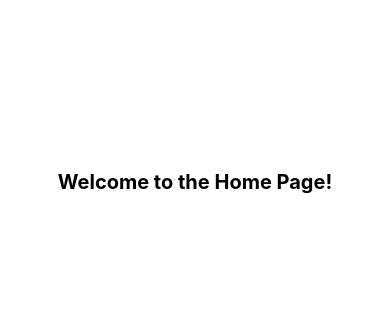
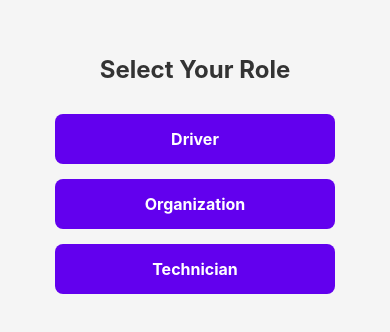
Before and after one commit to Surendar-k/TyreWhizz, a React Native app: screen /DriverPage in a window 390 px wide. Shown: the part 240-572 px from the top of the page. Built offline with nearby package versions, Linux system fonts and the light colour scheme.

Commit message:
added role selection

```diff
--- a/App.js
+++ b/App.js
@@ -1,8 +1,9 @@
 import React from 'react';
 import { NavigationContainer } from '@react-navigation/native';
 import { createStackNavigator } from '@react-navigation/stack';
-import WelcomePage from './components/WelcomePage.js'; // Adjust the path as needed
-import HomePage from './components/HomePage.js'; // Create a HomePage component
+import WelcomePage from './components/WelcomePage'; // Adjust the path as needed
+import UserTypeSelectionPage from './components/UserTypeSelectionPage';
+import RoleBasedAuthPage from './components/RoleBasedAuthPage'; // Adjust path as needed
 
 const Stack = createStackNavigator();
 
@@ -11,7 +12,8 @@ const App = () => {
     <NavigationContainer>
       <Stack.Navigator screenOptions={{ headerShown: false }}>
         <Stack.Screen name="WelcomePage" component={WelcomePage} />
-        <Stack.Screen name="HomePage" component={HomePage} />
+        <Stack.Screen name="UserTypeSelectionPage" component={UserTypeSelectionPage} />
+        <Stack.Screen name="RoleBasedAuthPage" component={RoleBasedAuthPage} />
       </Stack.Navigator>
     </NavigationContainer>
   );
--- /dev/null
+++ b/components/RoleBasedAuthPage.js
@@ -0,0 +1,200 @@
+import React, { useState } from 'react';
+import { View, Text, TextInput, TouchableOpacity, StyleSheet, Alert } from 'react-native';
+import { useRoute, useNavigation } from '@react-navigation/native';
+
+const RoleBasedAuthPage = () => {
+  const route = useRoute();
+  const navigation = useNavigation();
+  const { userType } = route.params; // Get the selected user type (driver, organization, technician)
+
+  const [email, setEmail] = useState('');
+  const [password, setPassword] = useState('');
+  const [confirmPassword, setConfirmPassword] = useState('');
+  const [isSignup, setIsSignup] = useState(false);
+
+  const validateEmail = (email) => {
+    const emailRegex = /^[^\s@]+@[^\s@]+\.[^\s@]+$/;
+    return emailRegex.test(email);
+  };
+
+  const validatePassword = (password) => password.length >= 8;
+
+  const mockServerResponse = (type) => {
+    return new Promise((resolve, reject) => {
+      setTimeout(() => {
+        if (type === 'signup' && email === 'test@example.com') {
+          reject('This email is already registered.');
+        } else if (type === 'login' && (email !== 'test@example.com' || password !== 'password123')) {
+          reject('Incorrect email or password.');
+        } else {
+          resolve(`${type.charAt(0).toUpperCase() + type.slice(1)} successful!`);
+        }
+      }, 1500);
+    });
+  };
+
+  const handleSubmit = () => {
+    if (!email || !password || (isSignup && !confirmPassword)) {
+      Alert.alert('Error', 'All fields are required.');
+      return;
+    }
+
+    if (!validateEmail(email)) {
+      Alert.alert('Error', 'Invalid email format.');
+      return;
+    }
+
+    if (!validatePassword(password)) {
+      Alert.alert('Error', 'Password must be at least 8 characters long.');
+      return;
+    }
+
+    if (isSignup) {
+      if (password !== confirmPassword) {
+        Alert.alert('Error', 'Passwords do not match.');
+        return;
+      }
+
+      // Mock account creation logic (you can replace it with API call later)
+      Alert.alert(
+        'Account Created',
+        'Your account has been successfully created. You can now log in with your credentials.',
+        [
+          {
+            text: 'OK',
+            onPress: () => {
+              setIsSignup(false); // Switch to login view
+            },
+          },
+        ]
+      );
+    } else {
+      // Mock login validation
+      if (email === 'test@example.com' && password === 'password123') {
+        Alert.alert(
+          'Login Successful',
+          '',
+          [
+            {
+              text: 'OK',
+              onPress: () => navigation.navigate('HomePage'), // Navigate to HomePage
+            },
+          ]
+        );
+      } else {
+        Alert.alert('Error', 'Incorrect email or password.');
+      }
+    }
+  };
+
+
+  return (
+    <View style={styles.container}>
+      <TouchableOpacity style={styles.backButton} onPress={() => navigation.goBack()}>
+        <Text style={styles.backButtonText}>Back</Text>
+      </TouchableOpacity>
+
+      <Text style={styles.title}>
+        {isSignup
+          ? `${userType.charAt(0).toUpperCase() + userType.slice(1)} Signup`
+          : `${userType.charAt(0).toUpperCase() + userType.slice(1)} Login`}
+      </Text>
+
+      <TextInput
+        style={styles.input}
+        placeholder="Email"
+        value={email}
+        onChangeText={setEmail}
+      />
+      <TextInput
+        style={styles.input}
+        placeholder="Password"
+        value={password}
+        onChangeText={setPassword}
+        secureTextEntry
+      />
+      {isSignup && (
+        <TextInput
+          style={styles.input}
+          placeholder="Confirm Password"
+          value={confirmPassword}
+          onChangeText={setConfirmPassword}
+          secureTextEntry
+        />
+      )}
+
+      <TouchableOpacity style={styles.button} onPress={handleSubmit}>
+        <Text style={styles.buttonText}>{isSignup ? 'Sign Up' : 'Login'}</Text>
+      </TouchableOpacity>
+
+      <TouchableOpacity style={styles.switchButton} onPress={() => setIsSignup(!isSignup)}>
+        <Text style={styles.switchButtonText}>
+          {isSignup
+            ? 'Already have an account? Login'
+            : 'Don\'t have an account? Sign Up'}
+        </Text>
+      </TouchableOpacity>
+    </View>
+  );
+};
+
+const styles = StyleSheet.create({
+  container: {
+    flex: 1,
+    justifyContent: 'center',
+    alignItems: 'center',
+    padding: 20,
+    backgroundColor: '#f5f5f5',
+  },
+  title: {
+    fontSize: 24,
+    fontWeight: 'bold',
+    marginBottom: 20,
+    color: '#333',
+  },
+  input: {
+    width: '100%',
+    height: 50,
+    borderWidth: 1,
+    borderColor: '#ddd',
+    borderRadius: 8,
+    paddingHorizontal: 10,
+    marginBottom: 15,
+    backgroundColor: '#fff',
+  },
+  button: {
+    width: '100%',
+    height: 50,
+    backgroundColor: '#6200ee',
+    justifyContent: 'center',
+    alignItems: 'center',
+    borderRadius: 8,
+    marginBottom: 10,
+  },
+  buttonText: {
+    color: '#fff',
+    fontSize: 16,
+    fontWeight: 'bold',
+  },
+  switchButton: {
+    marginTop: 15,
+  },
+  switchButtonText: {
+    color: '#6200ee',
+    fontSize: 14,
+  },
+  backButton: {
+    position: 'absolute',
+    top: 20,
+    left: 20,
+    padding: 10,
+    backgroundColor: '#6200ee',
+    borderRadius: 8,
+  },
+  backButtonText: {
+    color: '#fff',
+    fontSize: 16,
+  },
+});
+
+export default RoleBasedAuthPage;
--- /dev/null
+++ b/components/UserTypeSelectionPage.js
@@ -0,0 +1,70 @@
+import React from 'react';
+import { View, Text, TouchableOpacity, StyleSheet } from 'react-native';
+import { useNavigation } from '@react-navigation/native';
+
+const UserTypeSelectionPage = () => {
+  const navigation = useNavigation();
+
+  const handleSelection = (userType) => {
+    navigation.navigate('RoleBasedAuthPage', { userType });
+  };
+
+  return (
+    <View style={styles.container}>
+      <Text style={styles.title}>Select Your Role</Text>
+
+      <TouchableOpacity
+        style={styles.button}
+        onPress={() => handleSelection('driver')}
+      >
+        <Text style={styles.buttonText}>Driver</Text>
+      </TouchableOpacity>
+
+      <TouchableOpacity
+        style={styles.button}
+        onPress={() => handleSelection('organization')}
+      >
+        <Text style={styles.buttonText}>Organization</Text>
+      </TouchableOpacity>
+
+      <TouchableOpacity
+        style={styles.button}
+        onPress={() => handleSelection('technician')}
+      >
+        <Text style={styles.buttonText}>Technician</Text>
+      </TouchableOpacity>
+    </View>
+  );
+};
+
+const styles = StyleSheet.create({
+  container: {
+    flex: 1,
+    justifyContent: 'center',
+    alignItems: 'center',
+    padding: 20,
+    backgroundColor: '#f5f5f5',
+  },
+  title: {
+    fontSize: 24,
+    fontWeight: 'bold',
+    marginBottom: 30,
+    color: '#333',
+  },
+  button: {
+    width: '80%',
+    height: 50,
+    backgroundColor: '#6200ee',
+    justifyContent: 'center',
+    alignItems: 'center',
+    borderRadius: 8,
+    marginBottom: 15,
+  },
+  buttonText: {
+    color: '#fff',
+    fontSize: 16,
+    fontWeight: 'bold',
+  },
+});
+
+export default UserTypeSelectionPage;
--- a/components/WelcomePage.js
+++ b/components/WelcomePage.js
@@ -5,13 +5,12 @@ const logoimg = require('../assets/logo.png');
 
 const WelcomePage = ({ navigation }) => {
   useEffect(() => {
-    // Navigate to HomePage after 3 seconds
+    // Navigate to UserTypeSelectionPage after 2 seconds
     const timer = setTimeout(() => {
-      navigation.replace('HomePage'); // Replace ensures WelcomePage doesn't stay in the stack
+      navigation.replace('UserTypeSelectionPage'); // Replace ensures WelcomePage doesn't stay in the stack
     }, 2000);
 
-    // Cleanup the timer
-    return () => clearTimeout(timer);
+    return () => clearTimeout(timer); // Cleanup the timer
   }, [navigation]);
 
   return (
```
Also changed, not shown: components/DriverPage.js (added, +51 -0 lines).
